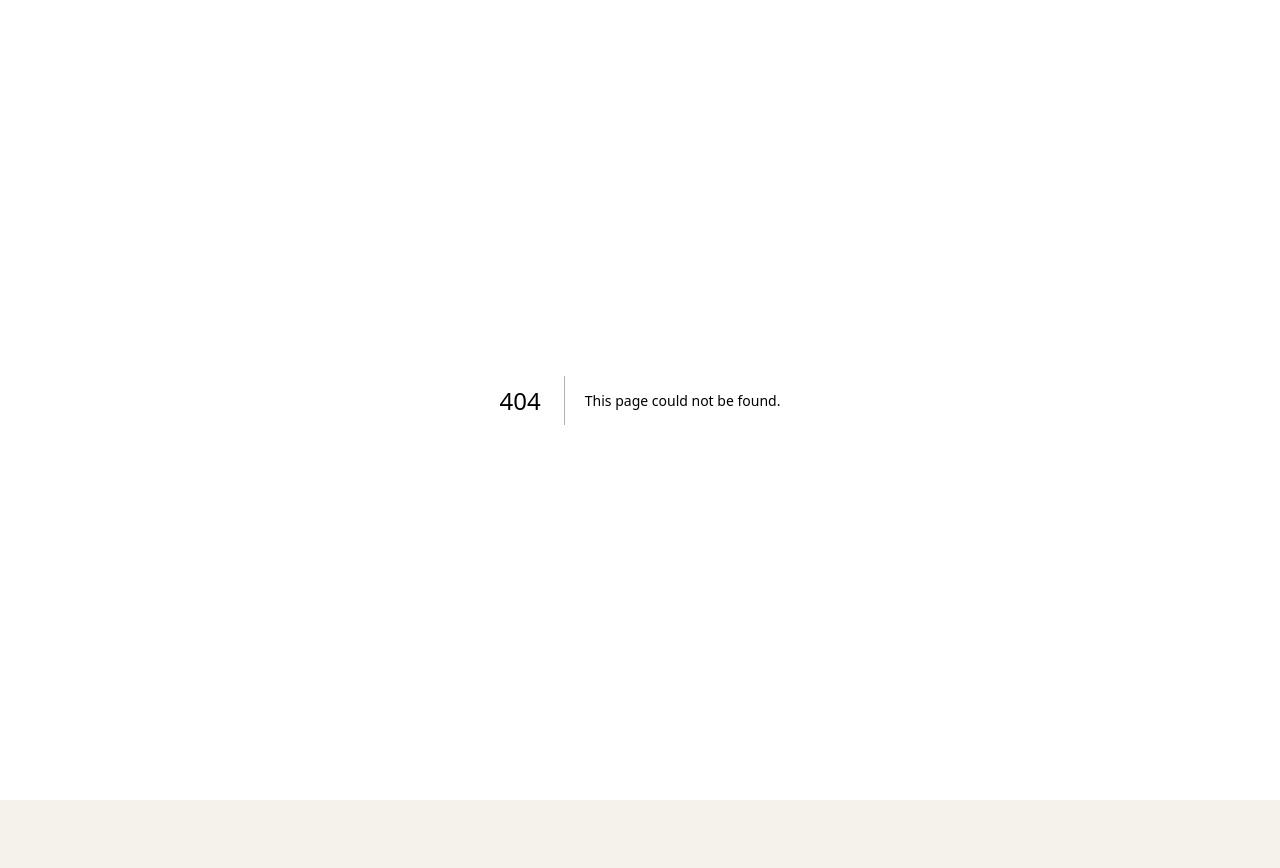
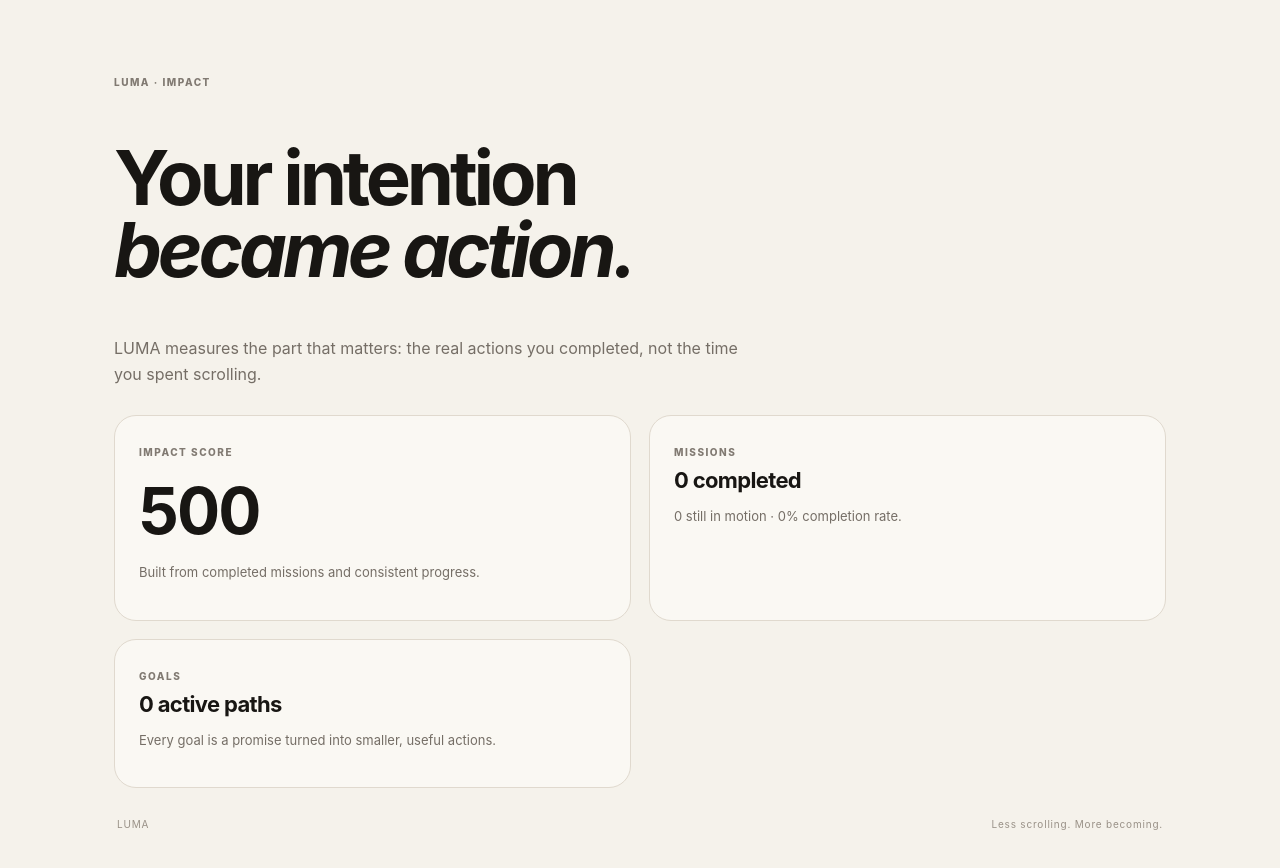
Before and after one commit to chukwudifavour4488-lab/LUMA-, a Next.js app: page /impact in a window 1280 px wide. Before the commit this address had no page. Shown: the top 868 px of the page. Before the commit the page ends 800 px from the top, so only its background shows below. Built offline with nearby package versions, Linux system fonts and the light colour scheme; no server answers.

Commit message:
feat: add LUMA impact dashboard

```diff
--- /dev/null
+++ b/app/impact/page.tsx
@@ -0,0 +1,30 @@
+"use client";
+
+import { useEffect, useState } from "react";
+import { getSupabaseClient } from "../../lib/supabase";
+
+export default function ImpactPage() {
+  const [stats, setStats] = useState({ goals: 0, missions: 0, completed: 0 });
+  useEffect(() => {
+    getSupabaseClient().auth.getUser().then(async ({ data }) => {
+      if (!data.user) return;
+      const supabase = getSupabaseClient();
+      const { data: goals } = await supabase.from("goals").select("id,missions(id,status)").eq("user_id", data.user.id);
+      const list = goals || []; const missions = list.flatMap((g: any) => g.missions || []);
+      setStats({ goals: list.length, missions: missions.length, completed: missions.filter((m: any) => m.status === "completed").length });
+    });
+  }, []);
+  const score = Math.min(999, 500 + stats.completed * 35);
+  const pct = stats.missions ? Math.round(stats.completed / stats.missions * 100) : 0;
+  return <main className="sectionView" style={{maxWidth:1100,margin:"0 auto",padding:"70px 24px"}}>
+    <span className="eyebrow">LUMA · IMPACT</span>
+    <h1 style={{fontSize:"clamp(44px,7vw,76px)",letterSpacing:"-.055em",lineHeight:.95}}>Your intention<br/><em>became action.</em></h1>
+    <p style={{maxWidth:650,color:"#756e66",lineHeight:1.6}}>LUMA measures the part that matters: the real actions you completed, not the time you spent scrolling.</p>
+    <div className="goalCards" style={{marginTop:28}}>
+      <article className="panel"><span className="eyebrow">IMPACT SCORE</span><h2 style={{fontSize:64,margin:"12px 0"}}>{score}</h2><p>Built from completed missions and consistent progress.</p></article>
+      <article className="panel"><span className="eyebrow">MISSIONS</span><h2>{stats.completed} completed</h2><p>{stats.missions - stats.completed} still in motion · {pct}% completion rate.</p></article>
+      <article className="panel"><span className="eyebrow">GOALS</span><h2>{stats.goals} active paths</h2><p>Every goal is a promise turned into smaller, useful actions.</p></article>
+    </div>
+    <footer><span>LUMA</span><span>Less scrolling. More becoming.</span></footer>
+  </main>;
+}
```
